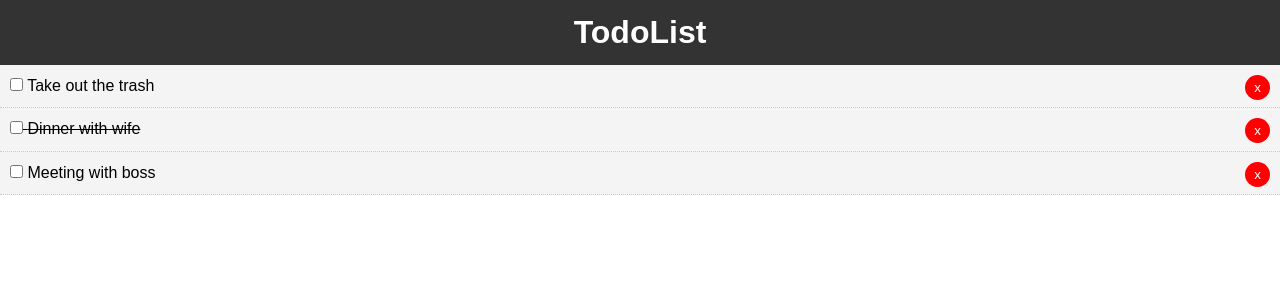
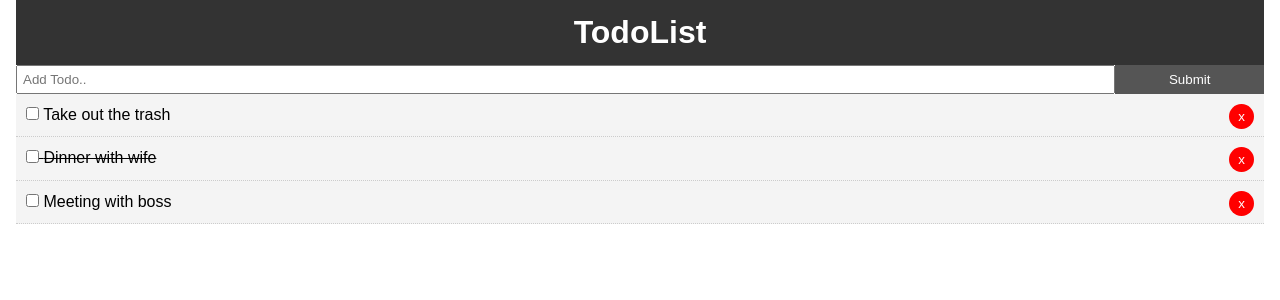
Before and after one commit to MariahFarnsworth/ToDoReact, a React (Create React App) app: page / in a window 1280 px wide. Shown: the top 300 px of the page. Built offline with nearby package versions, Linux system fonts and the light colour scheme.

Commit message:
created add todo component

```diff
--- a/package.json
+++ b/package.json
@@ -5,7 +5,8 @@
   "dependencies": {
     "react": "^16.8.6",
     "react-dom": "^16.8.6",
-    "react-scripts": "3.0.0"
+    "react-scripts": "3.0.0",
+    "uuid": "^3.3.2"
   },
   "scripts": {
     "start": "react-scripts start",
--- a/src/App.css
+++ b/src/App.css
@@ -13,3 +13,19 @@
   color: #333;
   text-decoration: none;
 }
+.container{
+  padding: 0 1rem;
+}
+
+.btn{
+  display: inline-block;
+  border: none;
+  background: #555;
+  color: #fff;
+  padding: 7px 20px;
+  cursor: pointer;
+}
+
+.btn:hover{
+  background: #666;
+}
--- a/src/App.js
+++ b/src/App.js
@@ -2,22 +2,24 @@
 import './App.css';
 import Header from './components/layout/Header';
 import Todos from './components/Todos';
+import AddTodo from './components/AddTodo';
+import uuid from 'uuid';
 
 class App extends Component{
    state = {
     todos: [
       {
-        id: 1,
+        id: uuid.v4(),
         title: 'Take out the trash',
         completed: false
       },
       {
-        id: 2,
+        id: uuid.v4(),
         title: 'Dinner with wife',
         completed: true
       },
       {
-        id: 3,
+        id: uuid.v4(),
         title: 'Meeting with boss',
         completed: false
       }
@@ -39,15 +41,26 @@
     this.setState({todos: [...this.state.todos.filter(todo => todo.id !== id)] });
   }
 
+  addTodo = (title) => {
+    const newTodo = {
+      id: uuid.v4(),
+      title,
+      completed: false
+    }
+    this.setState({todos: [...this.state.todos, newTodo]})
+  }
+
   render(){
     return (
       <div className="App">
-      <Header/>
-        <Todos todos={this.state.todos} markComplete= {this.markComplete} delTodo = {this.delTodo}/>
+        <div className="container">
+          <Header/>
+          <AddTodo addTodo={this.addTodo}/>
+          <Todos todos={this.state.todos} markComplete= {this.markComplete} delTodo = {this.delTodo}/>
+        </div>
       </div>
     );
   }
-
 }
 
 export default App;
--- /dev/null
+++ b/src/components/AddTodo.js
@@ -0,0 +1,35 @@
+import React, {Component} from 'react';
+
+export class AddTodo extends Component{
+    state ={
+        title: ''
+    }
+
+    onChange = (e) => this.setState({[e.target.name]: e.target.value});
+
+    onSubmit = (e) => {
+        e.preventDefault();
+        this.props.addTodo(this.state.title);
+        this.setState({title: ''});
+    }
+    render(){
+        return(
+           <form onSubmit={this.onSubmit} style={{display: 'flex'}}>
+               <input type="text"
+               name="title"
+               placeholder="Add Todo.."
+               style={{flex:'10', padding: '5px'}}
+               value={this.state.title}
+               onChange={this.onChange}
+               />
+               <input type="submit"
+                value="Submit"
+                className="btn"
+                style={{flex: '1'}}
+                />
+           </form>
+        )
+    }
+}
+
+export default AddTodo
```
Also changed, not shown: 1 other file (tests, documents, lock files or other folders).
